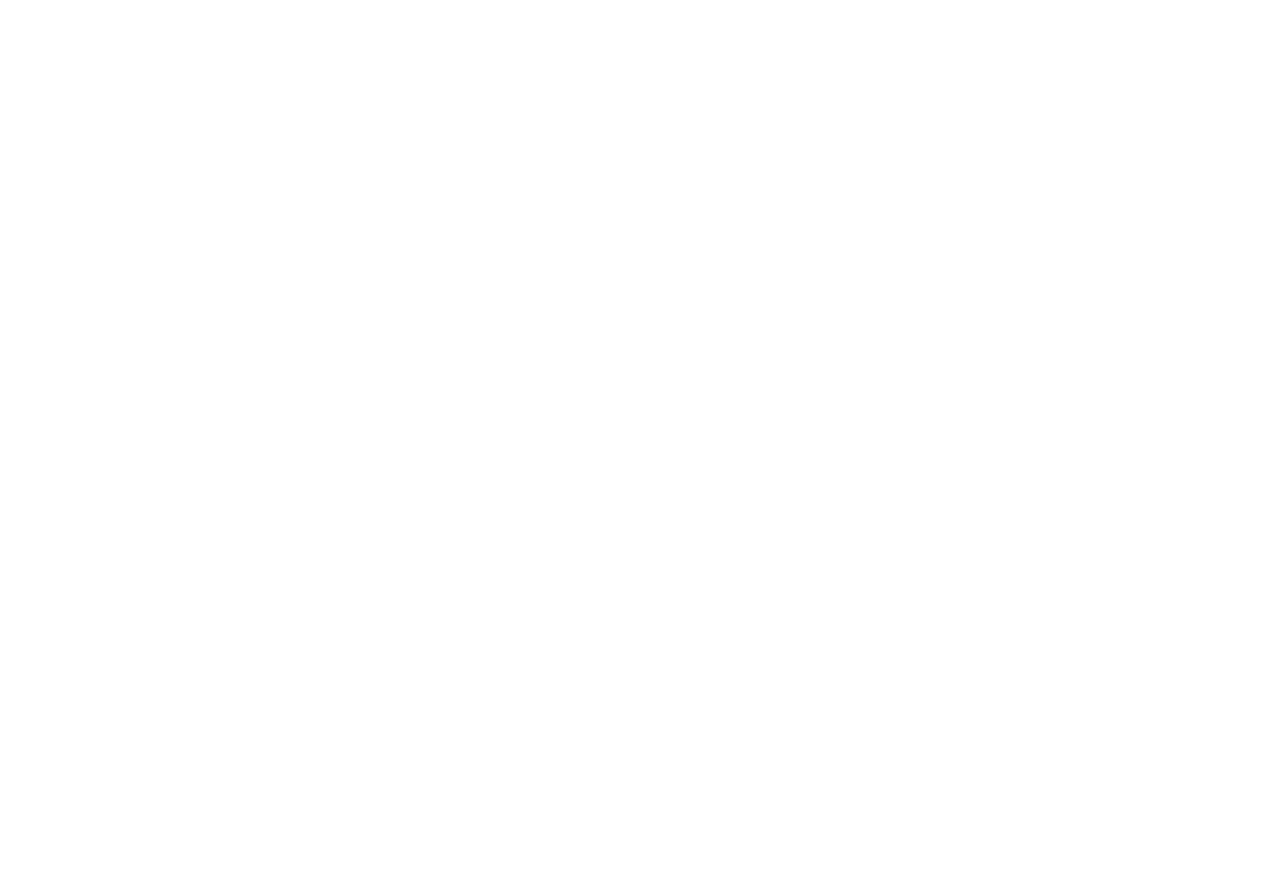
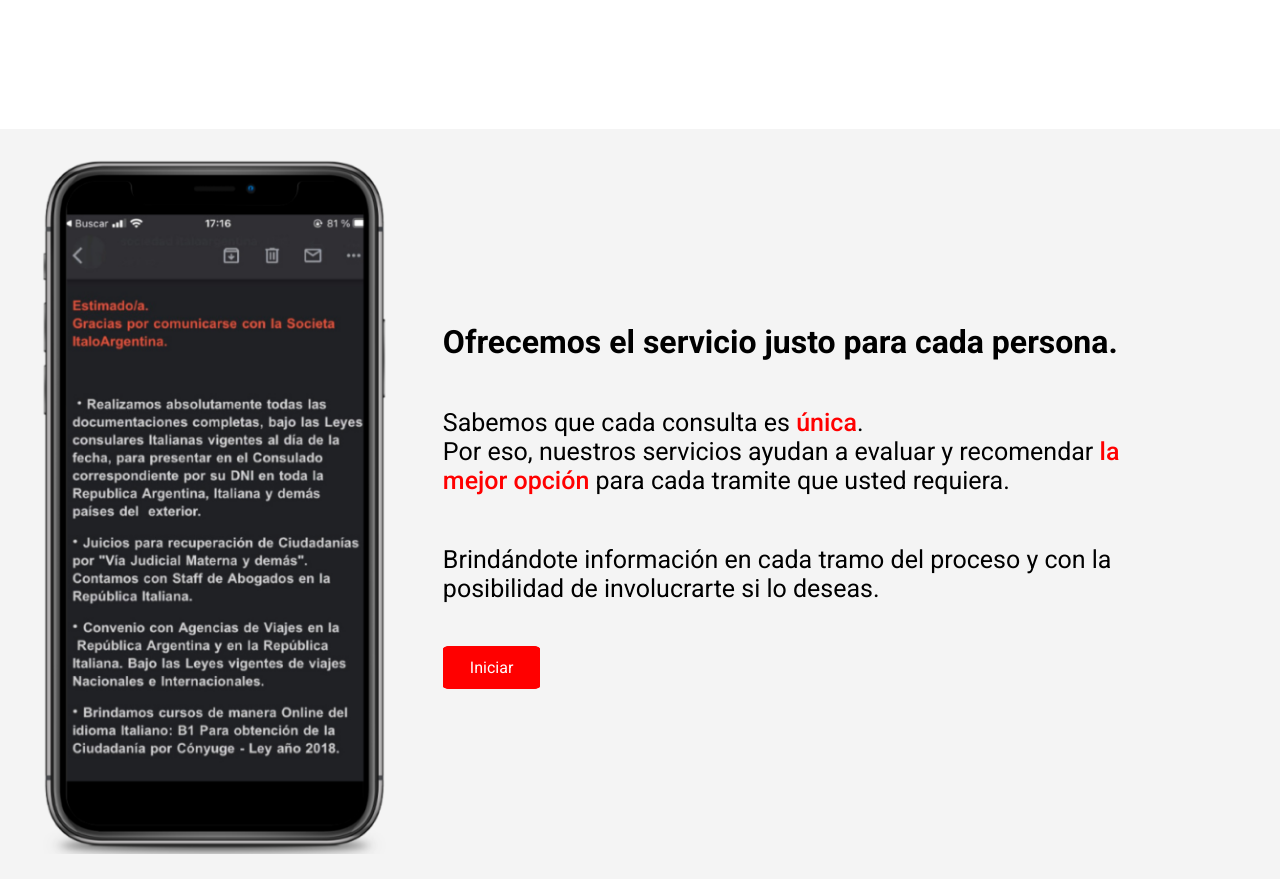
Before and after one commit to micaelgomez/Freelancer-Sta-ItaloArgentina, a React (Create React App) app: page / in a window 1280 px wide. Shown: the part 1600-2493 px from the top of the page. Before the commit the page ends 1709 px from the top, so only its background shows below. Built offline with nearby package versions, Linux system fonts and the light colour scheme.

Commit message:
services

```diff
--- a/src/App.js
+++ b/src/App.js
@@ -20,11 +20,11 @@
       <Landing />
       <Team />
 
-      {/* <Slide left>
+      <Slide left>
         <Services />
       </Slide>
 
-      <Proceso />
+      {/* <Proceso />
       <Carpetas /> */}
       {/* <Contact /> */}
     </div>
```
Also changed, not shown: src/components/team/cool-background.svg (deleted), src/components/team/fonfoequipo.jpg (deleted).
